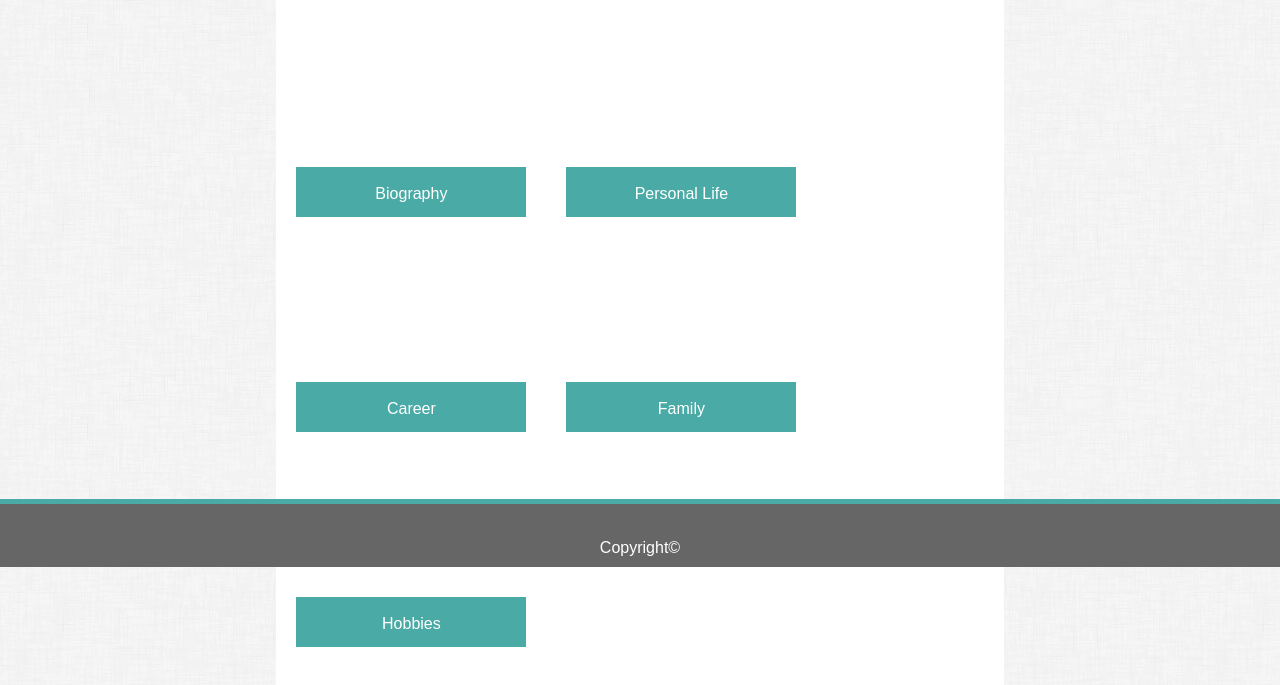
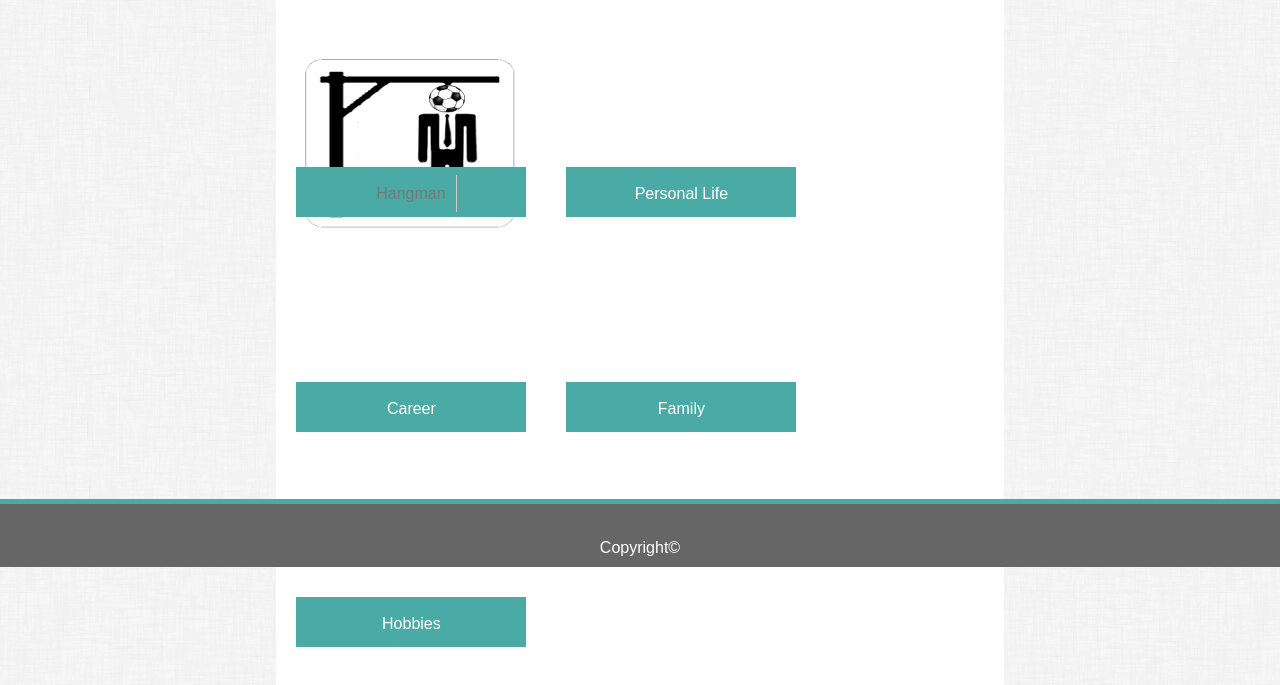
Before and after one commit to amirhasan1367/Responsive-Portfolio, a plain HTML site: page portfolio.html in a window 1280 px wide. Shown: the part 233-918 px from the top of the page. Drawn offline with Linux system fonts and the light colour scheme.

Commit message:
update Portfolio for Hangman

```diff
--- a/assets/css/style.css
+++ b/assets/css/style.css
@@ -118,7 +118,7 @@ p, #contact-body-text {
     left:0px;
 }
 #box-tl{
-    background-image:url("../images/bio.jpeg");
+    background-image:url("../images/hangman.png");
     background-size: 230px 175px;
 }
 #box-tr{
@@ -137,7 +137,7 @@ p, #contact-body-text {
     background-image:url("../images/hobby.jpg");
     background-size: 230px 175px;
 }
-#bio, #personal, #career, #family, #hobby{
+#hangman, #personal, #career, #family, #hobby{
     width:230px;
     height:20px;
     padding: 15px 0 15px 0;
--- a/portfolio.html
+++ b/portfolio.html
@@ -39,8 +39,8 @@
         <div id="games">
 
           <div id="box-tl">
-            <div id="bio">
-              Biography
+            <div id="hangman">
+                <a href="https://amirhasan1367.github.io/Word-Guess-Game/">Hangman</a>
             </div>
           </div>
 
```
Also changed, not shown: assets/images/hangman.png (added).
